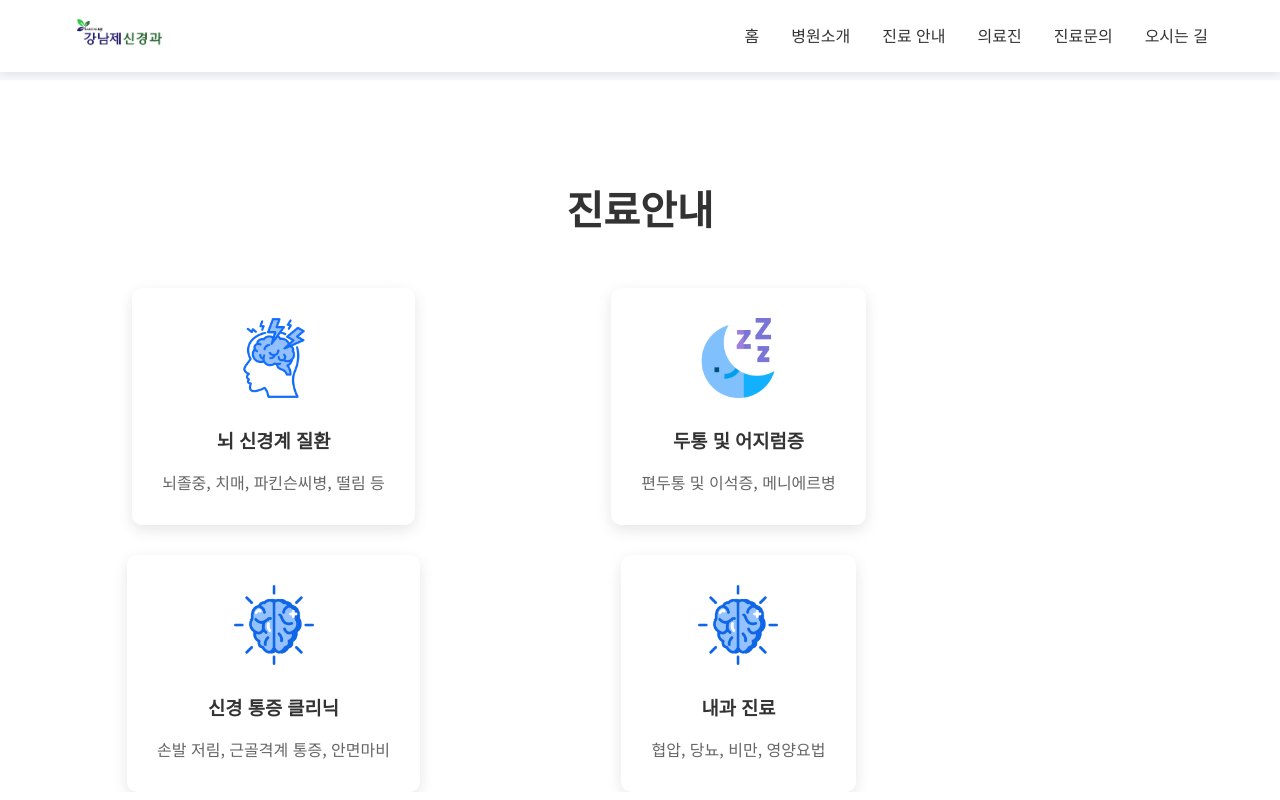
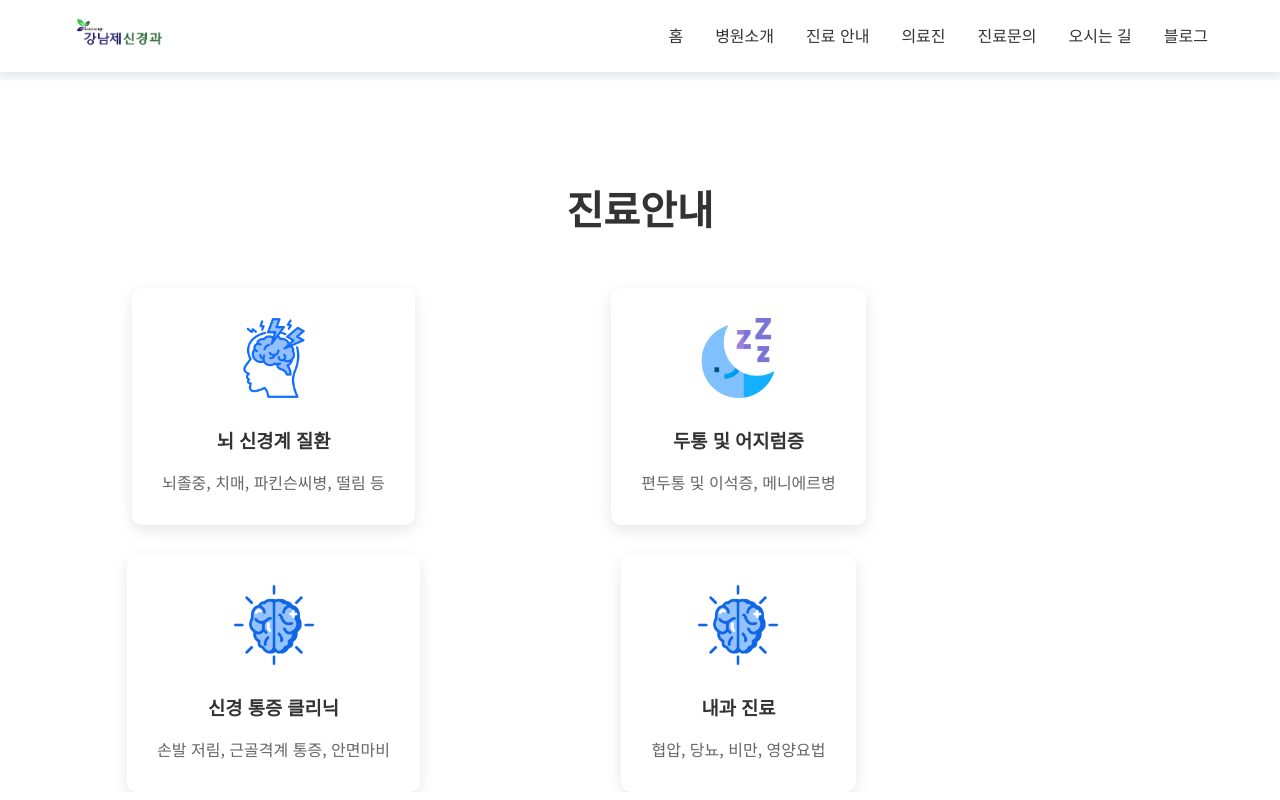
Before and after one commit to krrrrrg/knjneuro, a Next.js app: page /services in a window 1280 px wide. Shown: the top 800 px of the page. Built offline with nearby package versions, Linux system fonts and the light colour scheme.

Commit message:
블로그 네브바 및 한국어 변경

```diff
--- a/src/app/components/Navbar.js
+++ b/src/app/components/Navbar.js
@@ -85,6 +85,9 @@ export default function Navbar() {
           <li>
             <Link href="/map">오시는 길</Link>
           </li>
+          <li>
+            <Link href="/blog">블로그</Link>
+          </li>
         </ul>
       </div>
     </nav>
```
